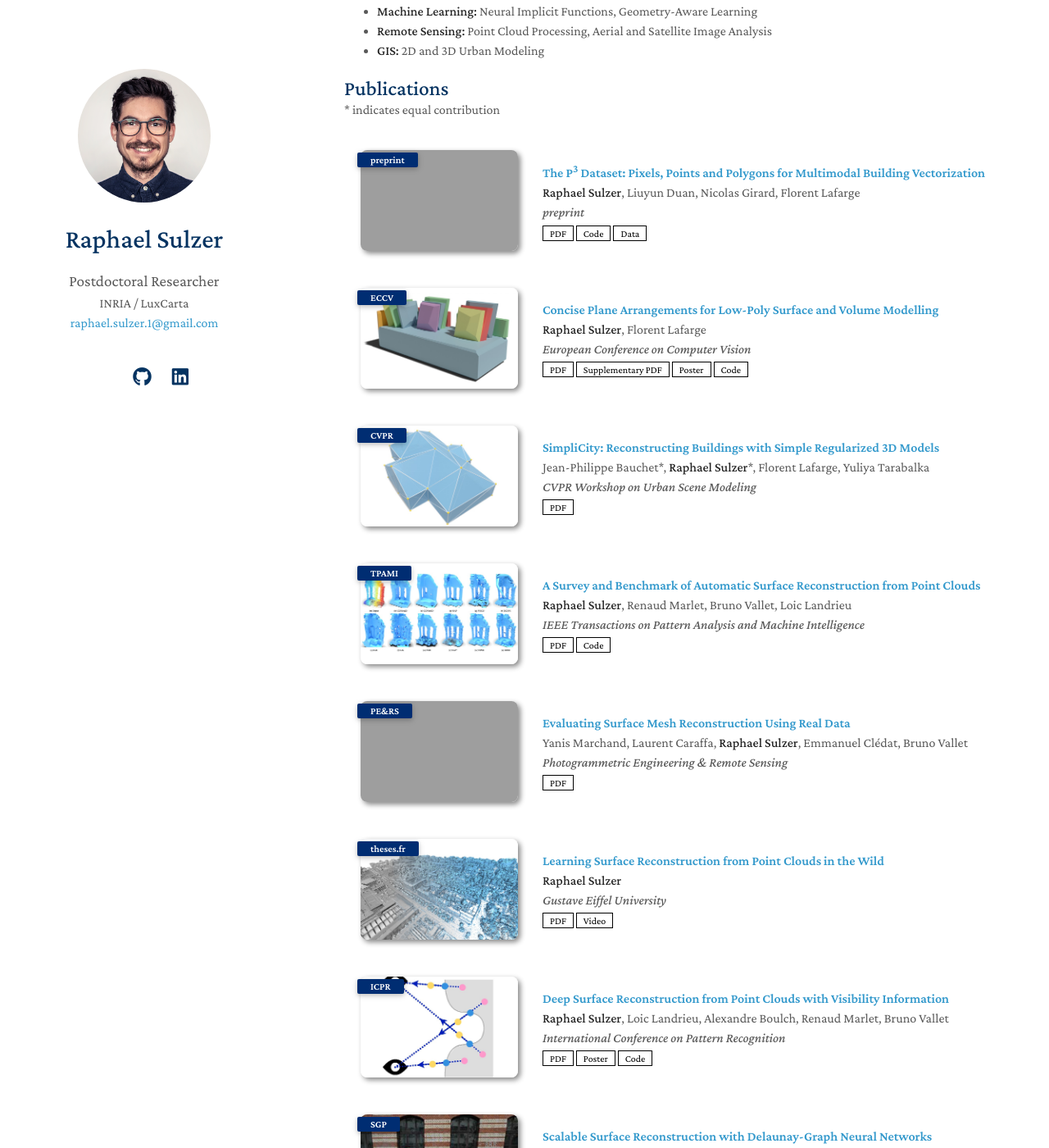
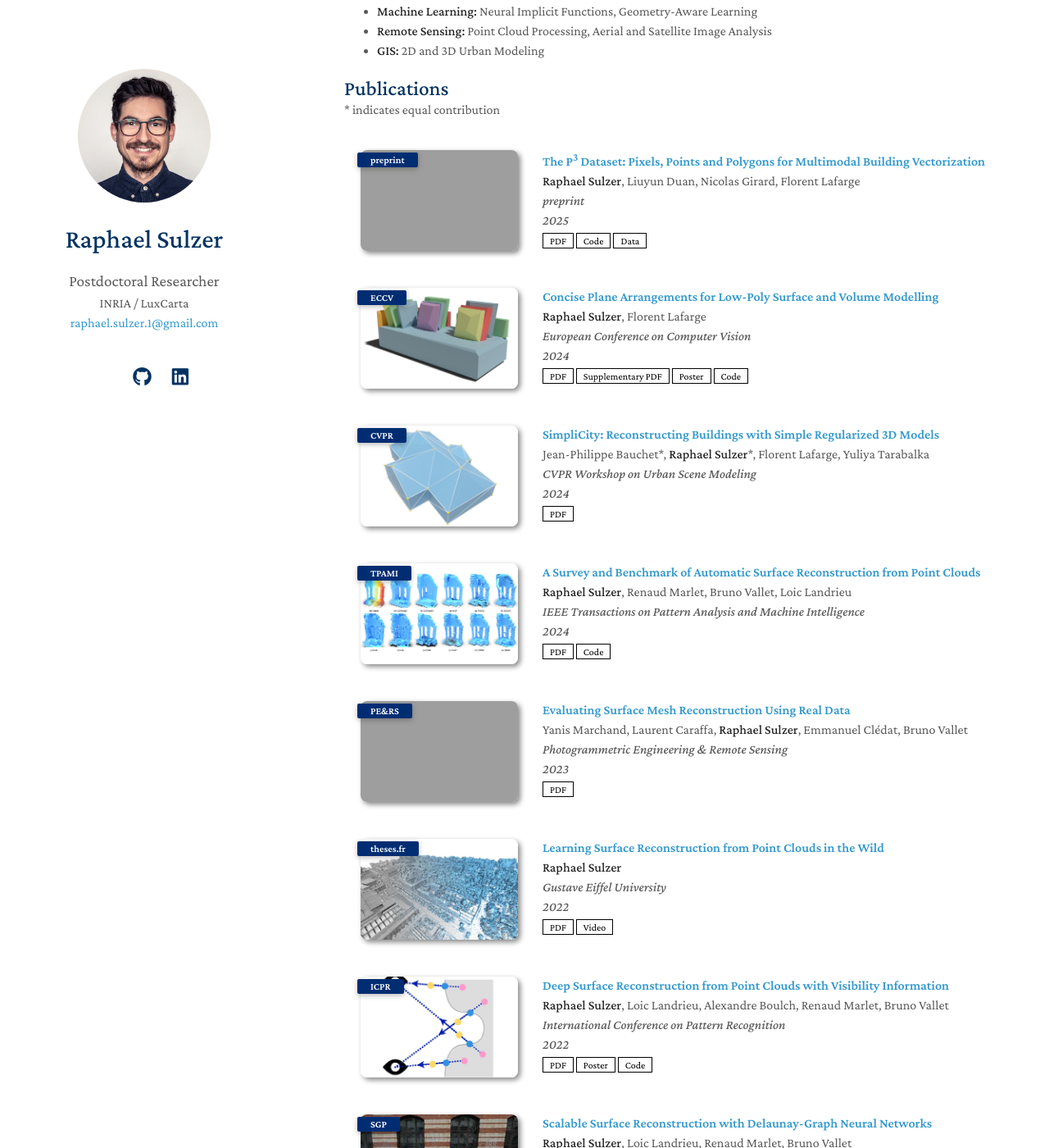
Before and after one commit to raphaelsulzer/raphaelsulzer.github.io, a Jekyll site: the page built from index.md, in a window 1280 px wide and 1400 px high, scrolled down 496 px. Shown: the whole window at 82% size. Built offline with Jekyll 4.4.1, drawn with Linux system fonts in a browser that asks for light colours; nearby versions of some CDN libraries; a style sheet for code colours, icons or effects is not loaded; our own code applies the rules of GitHub Pages for plain Markdown files; grey boxes are pictures that could not be loaded.

Commit message:
add year to publications

```diff
--- a/_data/publications.yml
+++ b/_data/publications.yml
@@ -7,6 +7,7 @@
     pdf: https://arxiv.org/pdf/2505.15379
     code: https://github.com/raphaelsulzer/PixelsPointsPolygons
     data: https://huggingface.co/datasets/rsi/PixelsPointsPolygons
+    year: 2025
 
   - title: "Concise Plane Arrangements for Low-Poly Surface and Volume Modelling"
     authors: <strong>Raphael Sulzer</strong>, Florent Lafarge
@@ -17,6 +18,7 @@
     suppmat: ./assets/files/publications/COMPOD_supp.pdf
     poster: ./assets/files/publications/poster_ECCV_180924.pdf
     code: https://github.com/raphaelsulzer/compod
+    year: 2024
 
   - title: "SimpliCity: Reconstructing Buildings with Simple Regularized 3D Models"
     authors: Jean-Philippe Bauchet*, <strong>Raphael Sulzer</strong>*, Florent Lafarge, Yuliya Tarabalka
@@ -24,6 +26,7 @@
     conference: CVPR Workshop on Urban Scene Modeling
     image: ./assets/img/publications/clipped/19634_opticity.jpg
     pdf: ./assets/files/publications/simplicity.pdf
+    year: 2024
 
   - title: "A Survey and Benchmark of Automatic Surface Reconstruction from Point Clouds"
     authors: <strong>Raphael Sulzer</strong>, Renaud Marlet, Bruno Vallet, Loic Landrieu
@@ -32,6 +35,7 @@
     image: ./assets/img/publications/clipped/benchmark.jpg
     pdf: https://arxiv.org/pdf/2301.13656.pdf
     code: https://github.com/raphaelsulzer/dsr-benchmark
+    year: 2024
 
   - title: "Evaluating Surface Mesh Reconstruction Using Real Data"
     authors: Yanis Marchand, Laurent Caraffa, <strong>Raphael Sulzer</strong>, Emmanuel Clédat, Bruno Vallet
@@ -39,6 +43,7 @@
     conference: Photogrammetric Engineering & Remote Sensing
     image: ./assets/img/publications/terrace_mvs_sensor.png
     pdf: ./assets/files/publications/evaluating.pdf
+    year: 2023
 
   - title: "Learning Surface Reconstruction from Point Clouds in the Wild"
     authors: <strong>Raphael Sulzer</strong>
@@ -47,6 +52,7 @@
     image: ./assets/img/publications/clipped/thesis.jpg
     pdf: https://hal.science/tel-03968622v2/document
     video: https://www.youtube.com/watch?v=uSbVhtTQG_k&t=5s&ab_channel=EquipeACTE-LaSTIG-ENSG
+    year: 2022
 
   - title: "Deep Surface Reconstruction from Point Clouds with Visibility Information"
     authors: <strong>Raphael Sulzer</strong>, Loic Landrieu, Alexandre Boulch, Renaud Marlet, Bruno Vallet
@@ -56,6 +62,7 @@
     pdf: https://arxiv.org/pdf/2202.01810.pdf
     poster: ./assets/files/publications/dsrv_poser.pdf
     code: https://github.com/raphaelsulzer/dsrv-data
+    year: 2022
 
   - title: "Scalable Surface Reconstruction with Delaunay-Graph Neural Networks"
     authors: <strong>Raphael Sulzer</strong>, Loic Landrieu, Renaud Marlet, Bruno Vallet
@@ -65,6 +72,7 @@
     video: https://www.youtube.com/watch?v=KIrCDGhS10o&ab_channel=EquipeACTE-LaSTIG-ENSG
     pdf: https://arxiv.org/pdf/2107.06130.pdf
     code: https://github.com/raphaelsulzer/dgnn
+    year: 2021
 
   - title: "Shape Based Classification of Seismic Building Structural Types"
     authors: <strong>Raphael Sulzer</strong>, Pirouz Nourian, Jan van Gemert, Michele Palmieri
@@ -72,3 +80,4 @@
     conference: International Archives of the Photogrammetry, Remote Sensing and Spatial Information Sciences
     image: ./assets/img/publications/clipped/sbst.jpg
     pdf: https://isprs-archives.copernicus.org/articles/XLII-4-W10/179/2018/isprs-archives-XLII-4-W10-179-2018.pdf
+    year: 2018
--- a/_includes/publications.md
+++ b/_includes/publications.md
@@ -7,19 +7,21 @@
 {% for link in site.data.publications.main %}
 
 <li>
-<div class="pub-row">
+<div class="pub-row" style="display: flex; align-items: flex-start;">
   <div class="col-sm-3 abbr" style="position: relative;padding-right: 15px;padding-left: 15px;">
     {% if link.image %}
-    <img src="{{ link.image }}" class="teaser img-fluid z-depth-1" style="width=100;height=40%">
+    <img src="{{ link.image }}" class="teaser img-fluid z-depth-1" style="width=100;height=40%;vertical-align:middle;">
     {% endif %}
     {% if link.conference_short %}
     <abbr class="badge">{{ link.conference_short }}</abbr>
     {% endif %}
   </div>
-  <div class="col-sm-9" style="position: relative;padding-right: 15px;padding-left: 20px;">
+  <div class="col-sm-9" style="position: relative; padding-top: 4px; padding-right: 15px; padding-left: 20px;">
       <div class="title"><a href="{{ link.pdf }}">{{ link.title }}</a></div>
       <div class="author">{{ link.authors }}</div>
-      <div class="periodical"><em>{{ link.conference }}</em>
+      <div class="periodical">
+        <em>{{ link.conference }}</em><br>
+        <em>{{ link.year }}</em>
       </div>
     <div class="links">
       {% if link.pdf %}
```
Also changed, not shown: Gemfile.lock, README.md, 2 other files.
